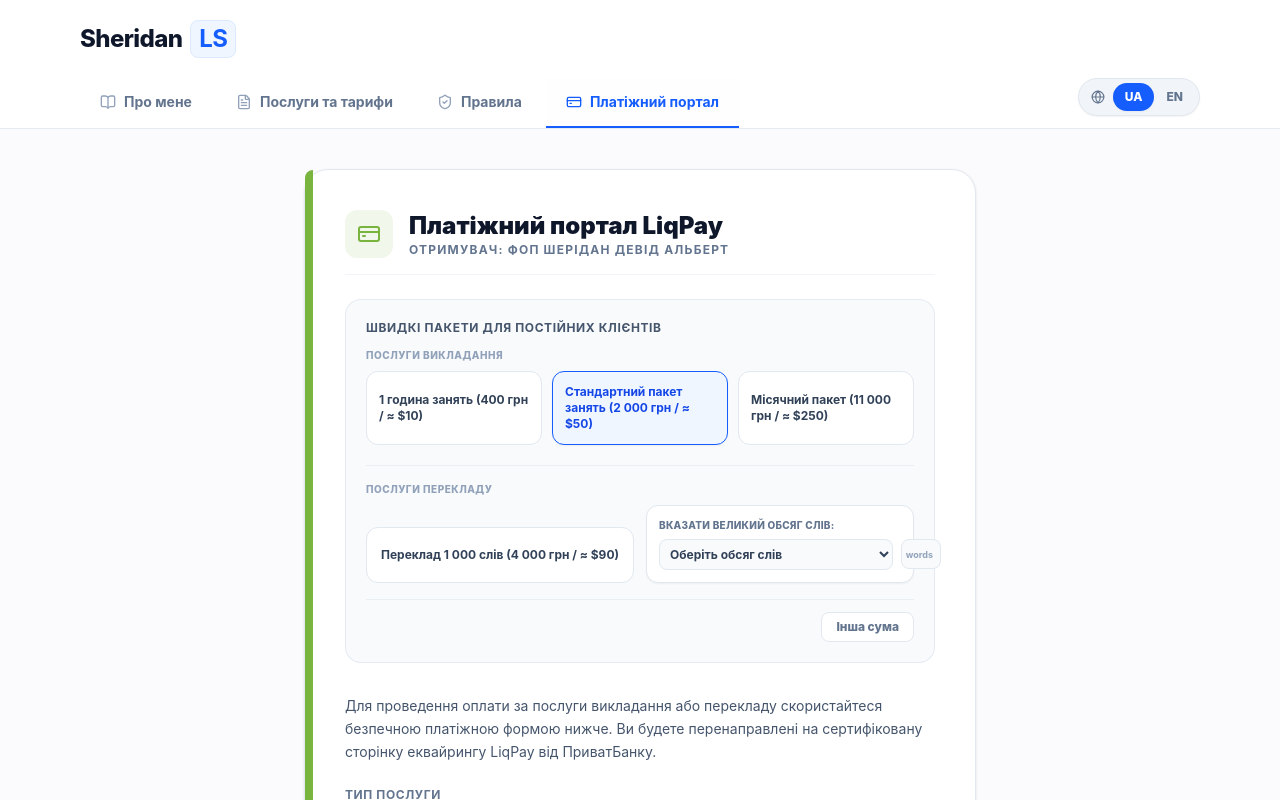
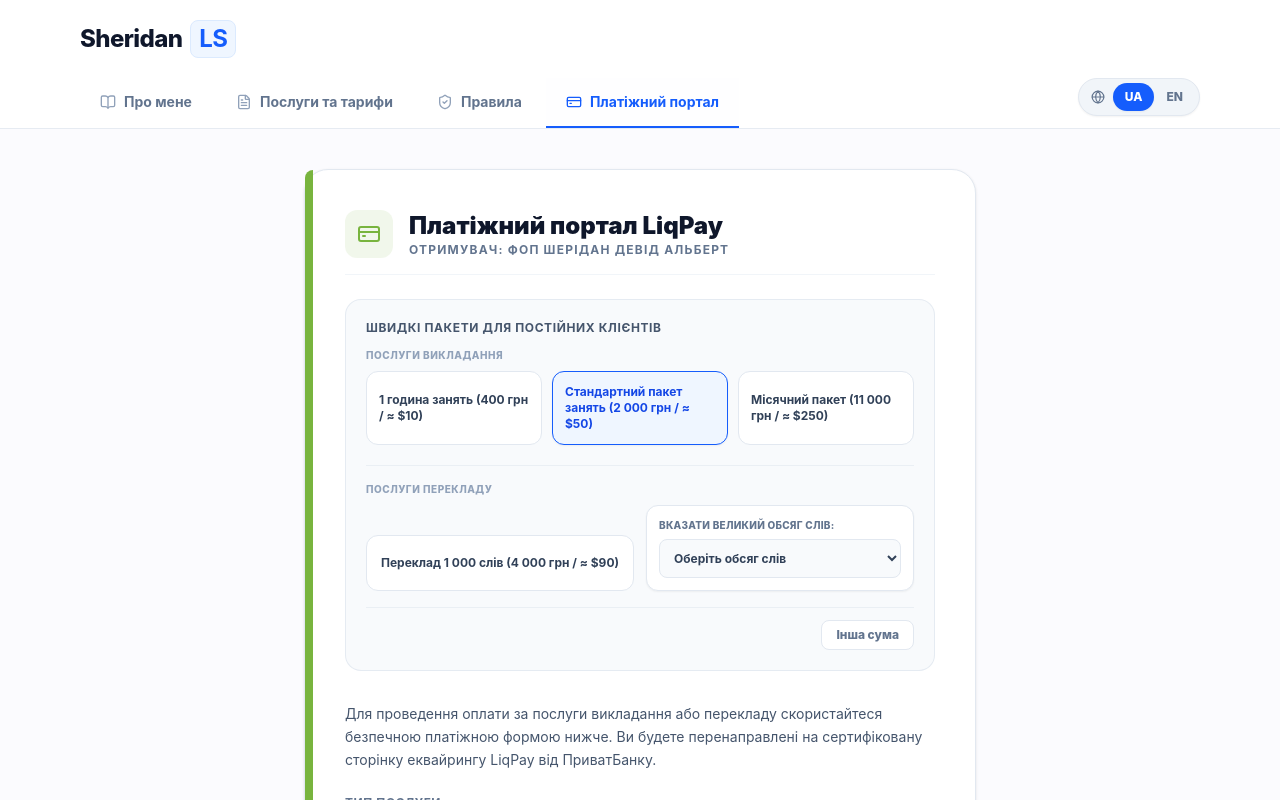
Before and after one commit to davemcfc/sheridan-ls, a React (Vite) app: page / in a window 1280 px wide. Both pictures are taken after a click on the button "Оплатити безпечно через LiqPay". Shown: the top 800 px of the page. Built offline with nearby package versions, Linux system fonts and the light colour scheme.

Commit message:
Remove manual word input field and make preset selector full width

```diff
--- a/src/App.jsx
+++ b/src/App.jsx
@@ -111,8 +111,7 @@
         tuitionTitle: 'Послуги викладання',
         translationTitle: 'Послуги перекладу',
         specifyWords: 'Вказати великий обсяг слів:',
-        wordsDropdownPlaceholder: 'Оберіть обсяг слів',
-        wordsInputPlaceholder: 'Кількість слів'
+        wordsDropdownPlaceholder: 'Оберіть обсяг слів'
       }
     },
     footer: {
@@ -219,8 +218,7 @@
         tuitionTitle: 'Tuition Services',
         translationTitle: 'Translation Services',
         specifyWords: 'Specify larger word count:',
-        wordsDropdownPlaceholder: 'Choose volume',
-        wordsInputPlaceholder: 'Word count'
+        wordsDropdownPlaceholder: 'Choose volume'
       }
     },
     footer: {
@@ -257,9 +255,6 @@
 
   // Active Preset Tracker State
   const [activePreset, setActivePreset] = useState('tuition-weekly');
-
-  // Interactive local states for word calculation
-  const [presetWordInput, setPresetWordInput] = useState('');
 
   // Production integration state parameters
   const [isSubmitting, setIsSubmitting] = useState(false);
@@ -311,7 +306,6 @@
 
   const currentTotal = getCalculatedTotal();
 
-  // Production-grade connection handler to call backend endpoints
   const handlePaymentSubmit = async () => {
     setIsSubmitting(true);
     setPaymentError('');
@@ -370,7 +364,7 @@
   return (
     <div className="min-h-screen bg-[#FBFBFE] text-slate-800 antialiased flex flex-col justify-between font-sans selection:bg-blue-600 selection:text-white">
 
-      {/* HEADER SECTION - Flexbox layout without absolute positioning to avoid iframe overlap bugs */}
+      {/* HEADER SECTION */}
       <header className="bg-white border-b border-slate-200/85">
         <div className="max-w-6xl mx-auto px-4">
 
@@ -468,7 +462,7 @@
         </div>
       </header>
 
-      {/* HERO SECTION - Now rendered conditionally ONLY when 'about' tab is active */}
+      {/* HERO SECTION - Active on about tab */}
       {activeTab === 'about' && (
         <section className="bg-gradient-to-b from-blue-50/80 via-white to-[#FBFBFE] py-12 md:py-20 border-b border-slate-100 animate-fadeIn">
           <div className="max-w-4xl mx-auto px-4 text-center">
@@ -513,7 +507,7 @@
         </section>
       )}
 
-      {/* MAIN CONTAINER FOR RENDERING SELECTED ACTIVE TAB */}
+      {/* MAIN CONTAINER */}
       <main className="max-w-6xl mx-auto px-4 sm:px-6 lg:px-8 py-10 flex-grow w-full">
 
         {/* ABOUT TAB VIEW */}
@@ -789,6 +783,7 @@
                 </div>
               </div>
 
+              {}
               {/* Quick Amount Selector Segment for Returning Clients */}
               <div className="bg-slate-50 border border-slate-200/80 rounded-2xl p-5 mb-8">
                 <h4 className="text-xs font-bold text-slate-600 uppercase tracking-wider mb-3">
@@ -837,7 +832,7 @@
                   </div>
                 </div>
 
-                {/* Sub-Group 2: Translation Services (strictly BELOW tuition fee buttons) */}
+                {/* Sub-Group 2: Translation Services */}
                 <div className="border-t border-slate-200/60 pt-4">
                   <h5 className="text-[10px] font-extrabold text-slate-400 uppercase tracking-wider mb-2">
                     {t.payment.presets.translationTitle}
@@ -857,23 +852,21 @@
                       <span>{t.payment.presets.translationBase}</span>
                     </button>
 
-                    {/* Larger Word Count Specification Widget */}
+                    {/* Larger Word Count Specification Dropdown (Rogue input box completely removed) */}
                     <div className="bg-white border border-slate-200 rounded-xl p-3 shadow-xs space-y-1.5">
                       <span className="block text-[10px] font-extrabold text-slate-500 uppercase tracking-wide">
                         {t.payment.presets.specifyWords}
                       </span>
 
-                      <div className="flex gap-2">
-                        {/* Word Volume Quick Selection */}
+                      {/* Full Width Dropdown */}
                       <select
                         onChange={(e) => {
                           const val = parseInt(e.target.value);
                           if (val > 0) {
-                              setPresetWordInput(''); // Reset manual field
                             handleLargeWordSelect(val);
                           }
                         }}
-                          className="bg-slate-50 border border-slate-200 rounded-lg p-1.5 text-xs font-bold text-slate-700 focus:outline-none"
+                        className="w-full bg-slate-50 border border-slate-200 rounded-lg p-2.5 text-xs font-bold text-slate-700 focus:outline-none focus:border-blue-500"
                         value={activePreset.startsWith('translation-large-') ? activePreset.replace('translation-large-', '') : ""}
                       >
                         <option value="" disabled>{t.payment.presets.wordsDropdownPlaceholder}</option>
@@ -883,25 +876,6 @@
                         <option value="5000">{currentLang === 'uk' ? '5 000 слів (20 000 грн / ≈ $450)' : '5,000 words (20,000 UAH / ≈ $450)'}</option>
                         <option value="10000">{currentLang === 'uk' ? '10 000 слів (40 000 грн / ≈ $900)' : '10,000 words (40,000 UAH / ≈ $900)'}</option>
                       </select>
-
-                        {/* Or Direct Input for high custom volumes */}
-                        <div className="relative flex-1">
-                          <input
-                            type="number"
-                            placeholder={t.payment.presets.wordsInputPlaceholder}
-                            value={presetWordInput}
-                            className="w-full bg-slate-50 border border-slate-200 rounded-lg p-1.5 pr-8 text-xs font-bold text-slate-700 focus:outline-none focus:border-blue-500"
-                            onChange={(e) => {
-                              const val = parseInt(e.target.value) || '';
-                              setPresetWordInput(val);
-                              if (val > 0) {
-                                handleLargeWordSelect(val);
-                              }
-                            }}
-                          />
-                          <span className="absolute right-2 top-1/2 -translate-y-1/2 text-[9px] font-bold text-slate-400">words</span>
-                        </div>
-                      </div>
                     </div>
 
                   </div>
@@ -913,7 +887,6 @@
                     type="button"
                     onClick={() => {
                       setActivePreset('custom');
-                      setPresetWordInput('');
                     }}
                     className={`text-xs font-extrabold px-3.5 py-1.5 rounded-lg border transition-all ${
                       activePreset === 'custom'
@@ -930,6 +903,7 @@
                 {t.payment.desc}
               </p>
 
+              {}
               <div className="space-y-4">
 
                 {/* Service Picker */}
@@ -940,7 +914,6 @@
                     onChange={(e) => {
                       setPayService(e.target.value);
                       setActivePreset('custom');
-                      setPresetWordInput('');
                     }}
                     className="w-full bg-slate-50 border border-slate-200 rounded-xl px-4 py-3 text-sm focus:outline-none focus:border-blue-500 focus:ring-1 focus:ring-blue-500"
                   >
@@ -961,7 +934,6 @@
                       onChange={(e) => {
                         setPayAmount(parseInt(e.target.value) || 0);
                         setActivePreset('custom');
-                        setPresetWordInput('');
                       }}
                       className="w-full bg-slate-50 border border-slate-200 rounded-xl pl-4 pr-12 py-3 text-sm font-extrabold focus:outline-none focus:border-blue-500 focus:ring-1 focus:ring-blue-500"
                       required
@@ -1051,6 +1023,7 @@
 
       </main>
 
+      {}
       {/* FOOTER AREA */}
       <footer className="bg-slate-900 text-white pt-16 pb-8 border-t border-slate-850 mt-auto">
         <div className="max-w-6xl mx-auto px-4 sm:px-6 lg:px-8">
```
Lines whose indentation alone changed are shown as unchanged.
